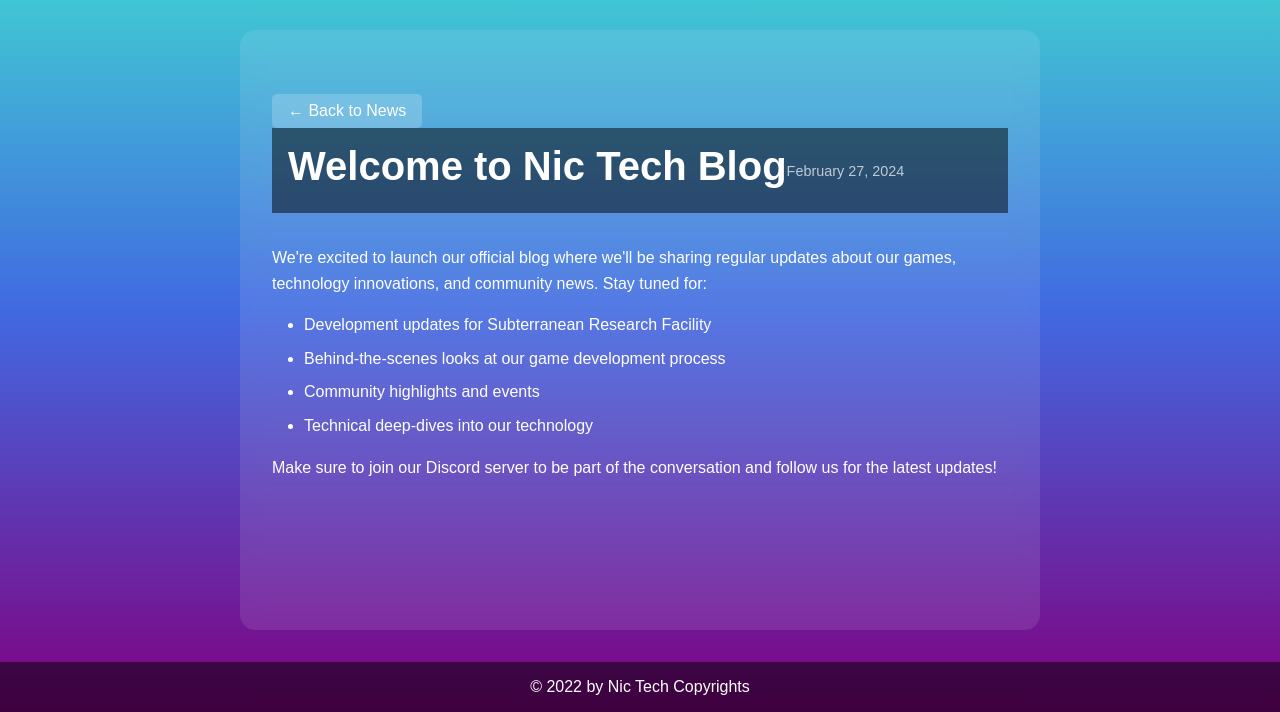
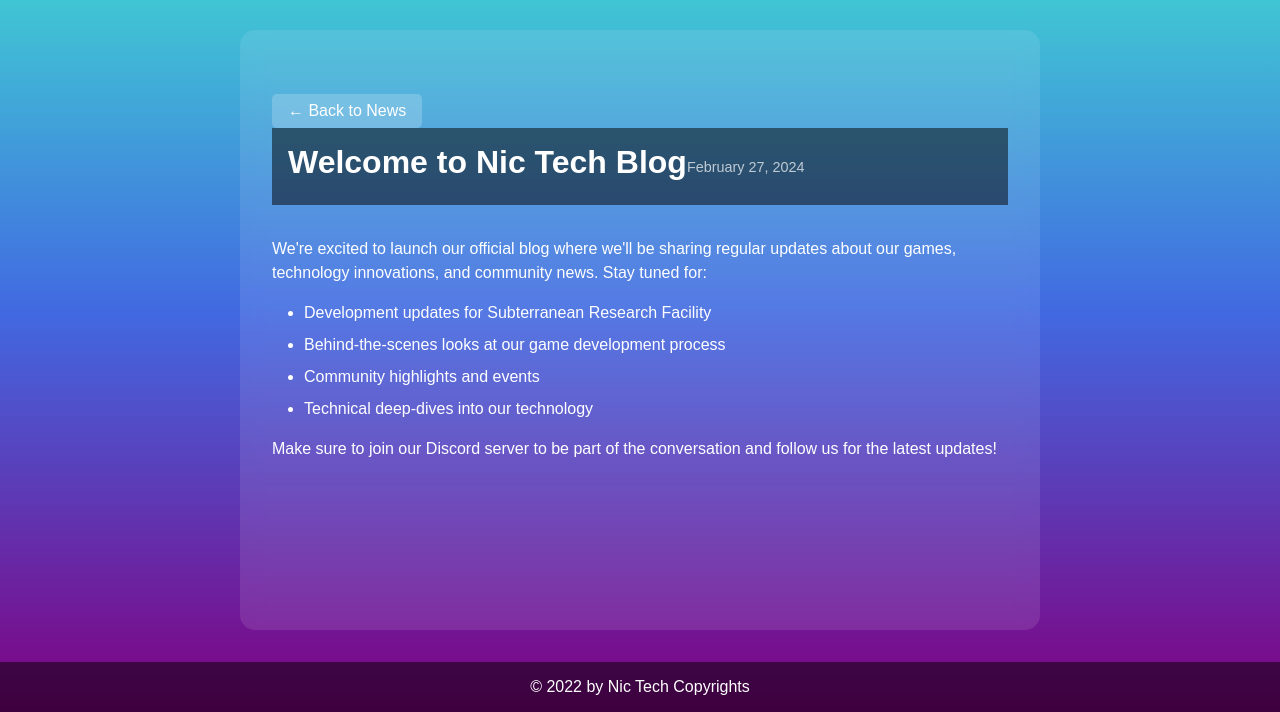
Before and after one commit to Nic-Tech-Reimagined/Nic-Tech-Reimagined.github.io, a plain HTML site: page news/first-post.html in a window 1280 px wide. Shown: the part 88-800 px from the top of the page. Drawn offline with Linux system fonts and the light colour scheme.

Commit message:
Blog adjustment

```diff
--- a/news/first-post.html
+++ b/news/first-post.html
@@ -69,7 +69,7 @@
         }
 
         .post-title {
-            font-size: 2.5rem;
+            font-size: 2rem;
             margin-bottom: 0.5rem;
         }
 
@@ -79,11 +79,12 @@
         }
 
         .post-content {
-            line-height: 1.6;
+            line-height: 1.5;
+            font-size: 1rem;
         }
 
         .post-content h1 {
-            font-size: 2rem;
+            font-size: 1.75rem;
             margin: 1.5rem 0;
         }
 
```
